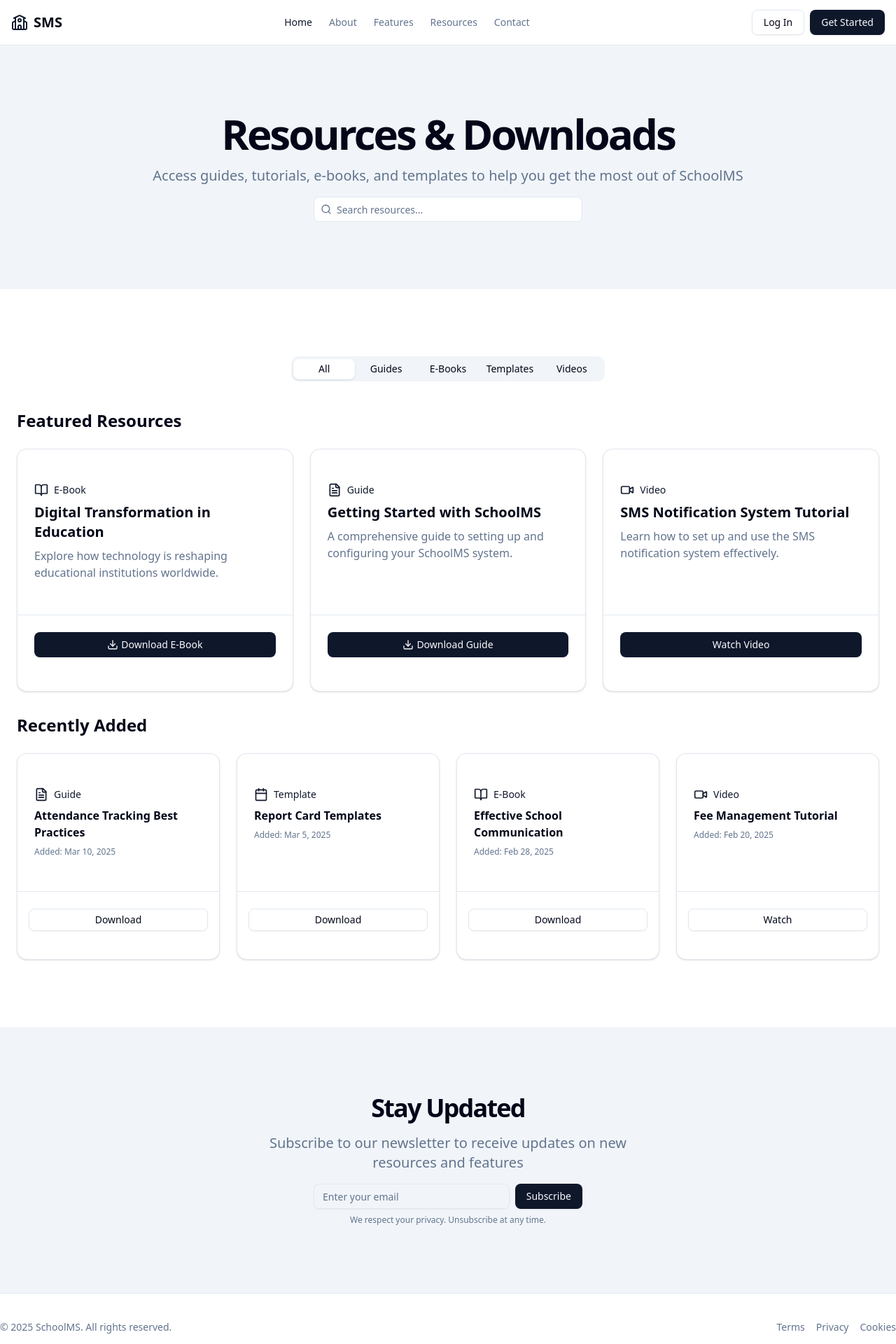
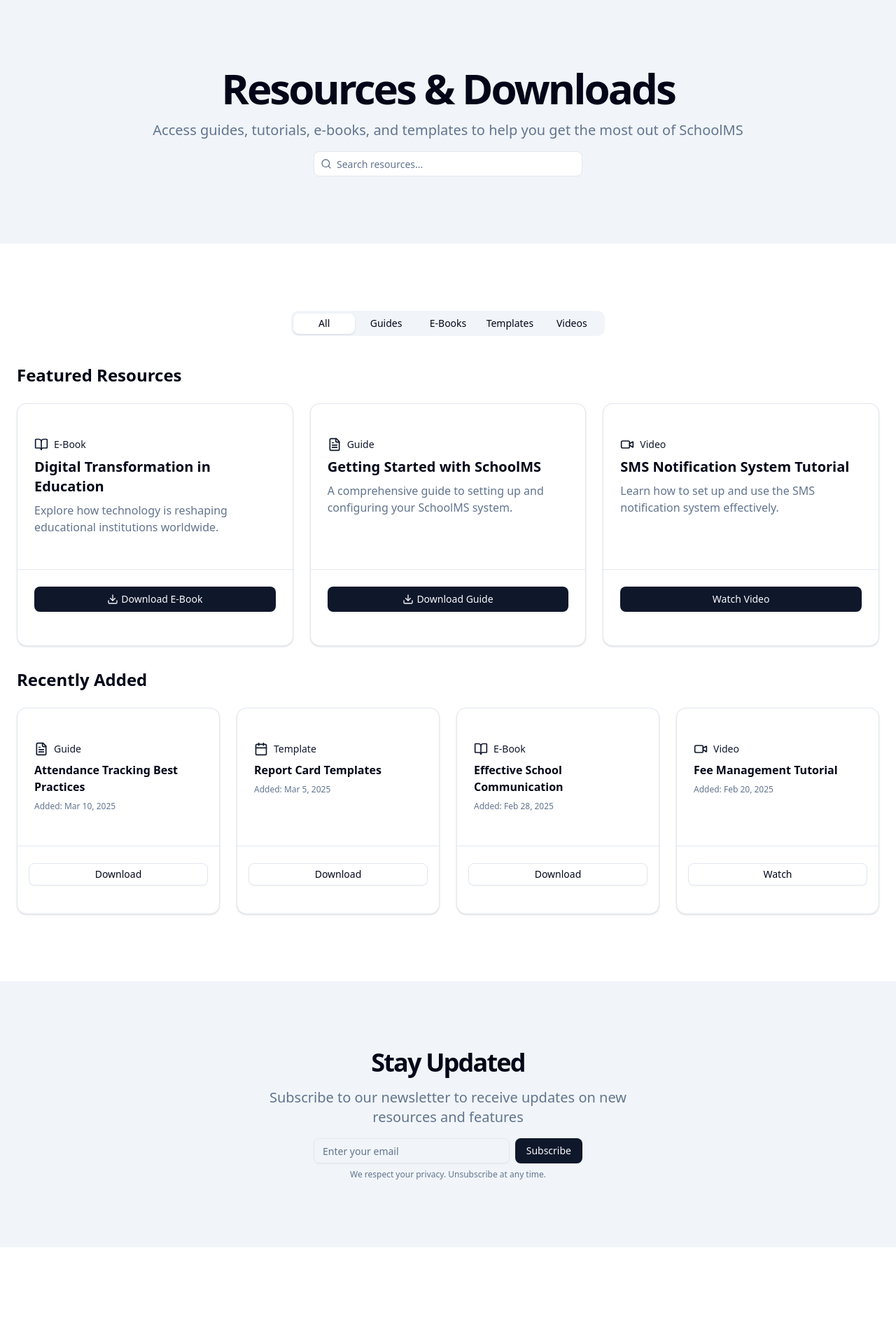
Before and after one commit to FlorentGashi/sms, a Next.js app in the folder sms-frontend/: page /resources in a window 1280 px wide. Shown: the top 1920 px of the page at 70% size. After the commit the page ends 1782 px from the top, so only its background shows below. Built offline with nearby package versions, Linux system fonts and the light colour scheme.

Commit message:
Added Resources Page

```diff
--- a/sms-frontend/app/resources/page.tsx
+++ b/sms-frontend/app/resources/page.tsx
@@ -13,99 +13,6 @@ export default function ResourcesPage() {
   return (
     <div className="flex min-h-screen flex-col">
       <main className="flex-1">
-        {/* Header */}
-        <header className="sticky top-0 z-50 border-b bg-background/95 backdrop-blur supports-[backdrop-filter]:bg-background/60">
-          <div className="w-full flex items-center justify-between px-4 h-16">
-            <div className="flex items-center gap-2">
-              <School className="h-6 w-6 text-primary" />
-              <span className="text-xl font-bold">SMS</span>
-            </div>
-
-            {/* Mobile menu button */}
-            <button className="block md:hidden" onClick={() => setMobileMenuOpen(!mobileMenuOpen)}>
-              {mobileMenuOpen ? <X className="h-6 w-6" /> : <Menu className="h-6 w-6" />}
-            </button>
-
-            {/* Desktop navigation */}
-            <nav className="hidden md:flex items-center gap-6">
-              <Link href="/" className="text-sm font-medium text-primary">
-                Home
-              </Link>
-              <Link href="/about" className="text-sm font-medium text-muted-foreground hover:text-primary">
-                About
-              </Link>
-              <Link href="#" className="text-sm font-medium text-muted-foreground hover:text-primary">
-                Features
-              </Link>
-              <Link href="#" className="text-sm font-medium text-muted-foreground hover:text-primary">
-                Resources
-              </Link>
-              <Link href="#" className="text-sm font-medium text-muted-foreground hover:text-primary">
-                Contact
-              </Link>
-            </nav>
-
-            <div className="hidden md:flex items-center gap-2">
-              <Link href="/login">
-                <Button variant="outline">Log In</Button>
-              </Link>
-              <Link href="#">
-                <Button>Get Started</Button>
-              </Link>
-            </div>
-          </div>
-
-          {/* Mobile menu */}
-          {mobileMenuOpen && (
-            <div className="md:hidden border-t bg-background">
-              <div className="container py-4 space-y-4">
-                <nav className="flex flex-col space-y-4">
-                  <Link href="/" className="text-sm font-medium text-primary" onClick={() => setMobileMenuOpen(false)}>
-                    Home
-                  </Link>
-                  <Link
-                    href="/about"
-                    className="text-sm font-medium text-muted-foreground"
-                    onClick={() => setMobileMenuOpen(false)}
-                  >
-                    About
-                  </Link>
-                  <Link
-                    href="#"
-                    className="text-sm font-medium text-muted-foreground"
-                    onClick={() => setMobileMenuOpen(false)}
-                  >
-                    Features
-                  </Link>
-                  <Link
-                    href="#"
-                    className="text-sm font-medium text-muted-foreground"
-                    onClick={() => setMobileMenuOpen(false)}
-                  >
-                    Resources
-                  </Link>
-                  <Link
-                    href="#"
-                    className="text-sm font-medium text-muted-foreground"
-                    onClick={() => setMobileMenuOpen(false)}
-                  >
-                    Contact
-                  </Link>
-                </nav>
-                <div className="flex flex-col space-y-2">
-                  <Link href="/login">
-                    <Button variant="outline" className="w-full">
-                      Log In
-                    </Button>
-                  </Link>
-                  <Link href="#">
-                    <Button className="w-full">Get Started</Button>
-                  </Link>
-                </div>
-              </div>
-            </div>
-          )}
-        </header>
 
         {/* Hero Section */}
         <section className="w-full flex py-12 items-center md:py-24 justify-center bg-muted">
@@ -507,25 +414,6 @@ export default function ResourcesPage() {
           </div>
         </section>
       </main>
-
-      <footer className="border-t py-6 md:py-0 justify-center flex">
-        <div className="container flex flex-col items-center justify-between gap-4 md:h-24 md:flex-row">
-          <p className="text-center text-sm leading-loose text-muted-foreground md:text-left">
-            © 2025 SchoolMS. All rights reserved.
-          </p>
-          <div className="flex items-center gap-4">
-            <Link href="#" className="text-sm text-muted-foreground underline-offset-4 hover:underline">
-              Terms
-            </Link>
-            <Link href="#" className="text-sm text-muted-foreground underline-offset-4 hover:underline">
-              Privacy
-            </Link>
-            <Link href="#" className="text-sm text-muted-foreground underline-offset-4 hover:underline">
-              Cookies
-            </Link>
-          </div>
-        </div>
-      </footer>
     </div>
   )
 }
```
